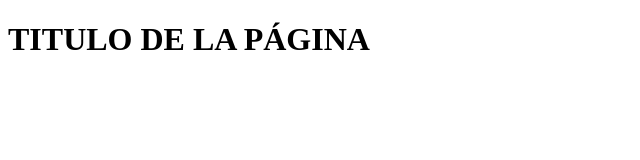
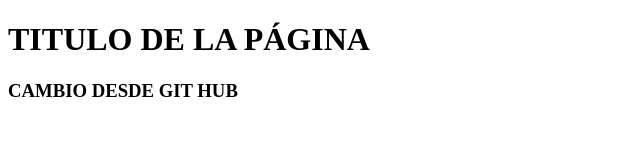
Before and after one commit to zerpangel/prueba, a plain HTML site: page index.html in a window 1280 px wide. Shown: the whole page, without its empty margins (0-640 px from the left). Drawn offline with Linux system fonts and the light colour scheme.

Commit message:
Update index.html

```diff
--- a/index.html
+++ b/index.html
@@ -8,5 +8,6 @@
 </head>
 <body>
     <h1>TITULO DE LA PÁGINA</h1>
+    <h3>CAMBIO DESDE GIT HUB</h3>
 </body>
 </html>
```
